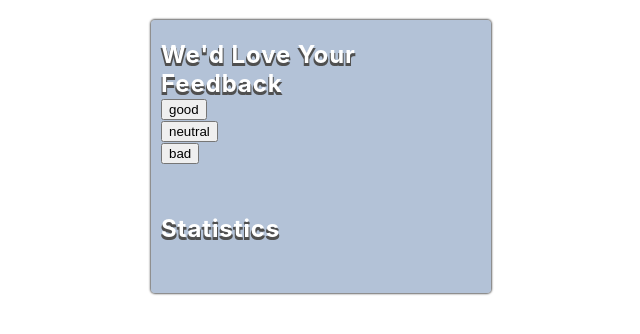
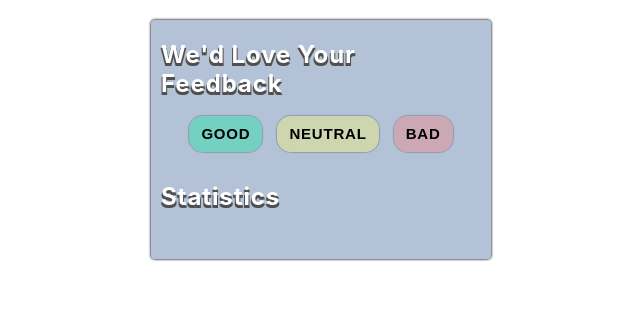
Before and after one commit to NanaTsK/goit-react-hw-02-feedback, a React (Create React App) app: page / in a window 1280 px wide. Shown: the top 334 px of the page, without its empty margins (319-959 px from the left). Built offline with nearby package versions, Linux system fonts and the light colour scheme.

Commit message:
feedback

```diff
--- a/src/components/FeedbackOptions/FeedbackOptions.styled.js
+++ b/src/components/FeedbackOptions/FeedbackOptions.styled.js
@@ -13,5 +13,50 @@ import { styled } from 'styled-components';
 //   paddingBottom: '40px',
 // });
 
-export const FeedbackList = styled('ul')({});
-export const FeedbackBtn = styled('button')({});
+export const FeedbackList = styled('ul')({
+  display: 'flex',
+  justifyContent: 'center',
+
+  gap: '15px',
+});
+export const FeedbackBtn = styled('button')({
+  appearance: 'button',
+  border: 'transparent',
+  borderRadius: '14px',
+  cursor: 'pointer',
+  fontSize: '15px',
+  fontWeight: '700',
+  letterSpacing: '.8px',
+  lineHeight: '20px',
+  padding: '8px 12px',
+  textAlign: 'center',
+  textTransform: 'uppercase',
+  userSelect: 'none',
+  transition:
+    'background 250ms cubic-bezier(0.4, 0, 0.2, 1), color 250ms cubic-bezier(0.4, 0, 0.2, 1)',
+
+  boxShadow: '0px 0px 1px 1px rgba(0, 0, 0, 0.2)',
+  '&:hover': {
+    boxShadow: '0px 0px 1px 1px rgba(0, 0, 0, 0.6)',
+  },
+
+  'li:nth-child(1) &': {
+    backgroundColor: 'rgba(20, 231, 160, 0.4)',
+  },
+  'li:nth-child(2) &': {
+    backgroundColor: 'rgba(243, 243, 116, 0.4)',
+  },
+  'li:nth-child(3) &': {
+    backgroundColor: 'rgba(239, 128, 128, 0.4)',
+  },
+
+  'li:nth-child(1) &:hover': {
+    backgroundColor: 'rgb(20, 231, 160)',
+  },
+  'li:nth-child(2) &:hover': {
+    backgroundColor: 'rgb(243, 243, 116)',
+  },
+  'li:nth-child(3) &:hover': {
+    backgroundColor: 'rgb(239, 128, 128)',
+  },
+});
--- a/src/components/Section/Section.styled.js
+++ b/src/components/Section/Section.styled.js
@@ -5,10 +5,11 @@ export const SectionTitle = styled('h2')({
   textShadow: '1px 3px 0 #505050, -1px 3px 0 #505050',
   letterSpacing: '0.9px',
   textTransform: 'capitalize',
+  marginBottom: '18px',
   //   textAlign: 'center',
 });
 
 export const SectionBox = styled('section')({
   paddingTop: '10px',
-  paddingBottom: '40px',
+  paddingBottom: '20px',
 });
```
